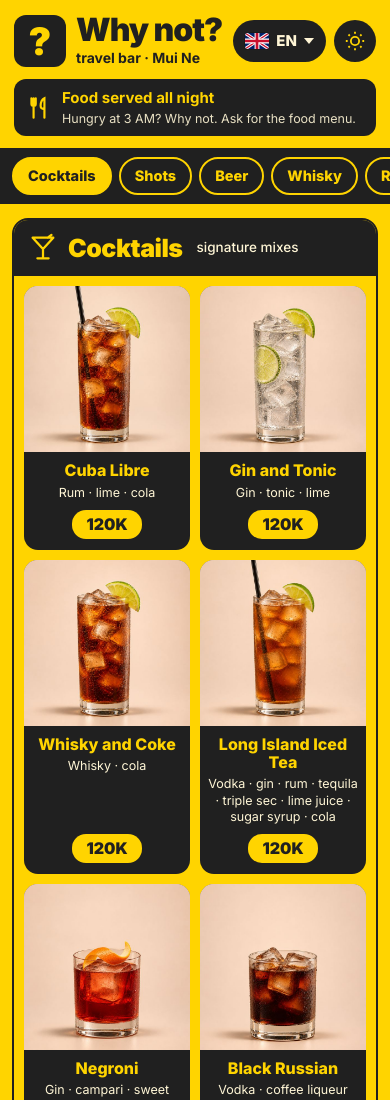
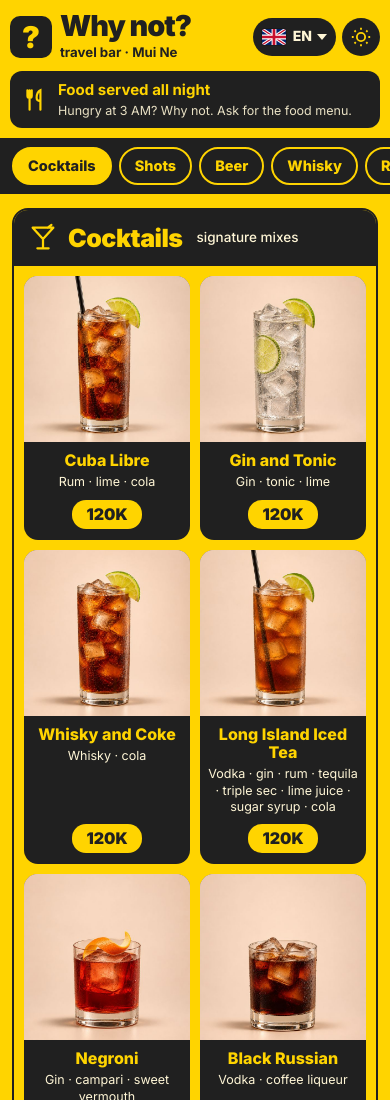
Before and after one commit to vinfastrentalvn-cloud/whynot-menu, a plain HTML site: page index.html in a window 390 px wide. Shown: the top 1100 px of the page. Drawn offline with Linux system fonts and the light colour scheme.

Commit message:
Шапка на узких экранах: логотип уменьшается, кнопка языка не налезает
Co-Authored-By: Claude Opus 5.5 <noreply@anthropic.com>
Claude-Session: https://claude.ai/code/session_01Er3Dd98m6yTEURqBhQQ9wG

```diff
--- a/index.html
+++ b/index.html
@@ -36,11 +36,12 @@ img{display:block}
 
 /* ---------- header ---------- */
 .top{display:flex;align-items:center;gap:12px;padding:14px 14px 12px;max-width:1600px;margin:0 auto}
-.brand{display:flex;align-items:center;gap:10px;min-width:0;text-decoration:none;color:inherit}
+.brand{display:flex;align-items:center;gap:10px;min-width:0;flex:1 1 auto;text-decoration:none;color:inherit}
+.brand>div:last-child{min-width:0}
 .mark{width:52px;height:52px;border-radius:12px;background:#202020;color:#FFD400;display:flex;align-items:center;justify-content:center;font:900 38px/1 Inter,sans-serif;flex:none}
 :root[data-theme="dark"] .mark{box-shadow:0 0 0 2px #FFD400 inset}
-.bt1{font:900 32px/1 Inter,sans-serif;letter-spacing:-1px;white-space:nowrap}
-.bt2{font-weight:700;font-size:14px;margin-top:3px;white-space:nowrap}
+.bt1{font:900 clamp(22px,7.4vw,32px)/1 Inter,sans-serif;letter-spacing:-1px;white-space:nowrap}
+.bt2{font-weight:700;font-size:clamp(11.5px,3.4vw,14px);margin-top:3px;white-space:nowrap}
 .banner{display:none}
 .tools{margin-left:auto;display:flex;gap:8px;align-items:center;flex:none}
 .lbtn{height:42px;padding:0 12px;border-radius:21px;background:#202020;color:#FFF6D6;border:none;display:flex;align-items:center;gap:7px;font-weight:800;font-size:15px;cursor:pointer}
@@ -119,6 +120,7 @@ button.row{cursor:pointer}
 .row .pr.ask{font-weight:600;font-size:12px;color:var(--ask);max-width:92px;line-height:1.2}
 footer{text-align:center;padding:22px 14px 34px;font-weight:700}
 footer .bt1{font-size:24px}
+
 footer small{display:block;font-weight:500;color:var(--mut);margin-top:6px}
 
 /* ---------- sheet ---------- */
@@ -138,6 +140,16 @@ footer small{display:block;font-weight:500;color:var(--mut);margin-top:6px}
 .sheet .pill.ask{color:inherit;font-size:14px}
 .x{position:absolute;top:12px;right:12px;width:44px;height:44px;border-radius:50%;background:rgba(0,0,0,.65);color:#fff;border:none;font-size:24px;cursor:pointer;line-height:1}
 
+@media (max-width:420px){
+ .top{gap:8px;padding:12px 10px 10px}
+ .mark{width:42px;height:42px;font-size:30px;border-radius:10px}
+ .brand{gap:8px}
+ .tools{gap:6px}
+ .lbtn{height:38px;padding:0 9px;gap:5px;font-size:14px}
+ .tbtn{width:38px;height:38px}
+ .mbanner{margin:0 10px 10px}
+}
+@media (max-width:340px){.lbtn .car{display:none}.flag{width:20px;height:14px}}
 /* ---------- tablet ---------- */
 @media (min-width:600px){
  .grid{grid-template-columns:repeat(3,minmax(0,1fr))}
```
